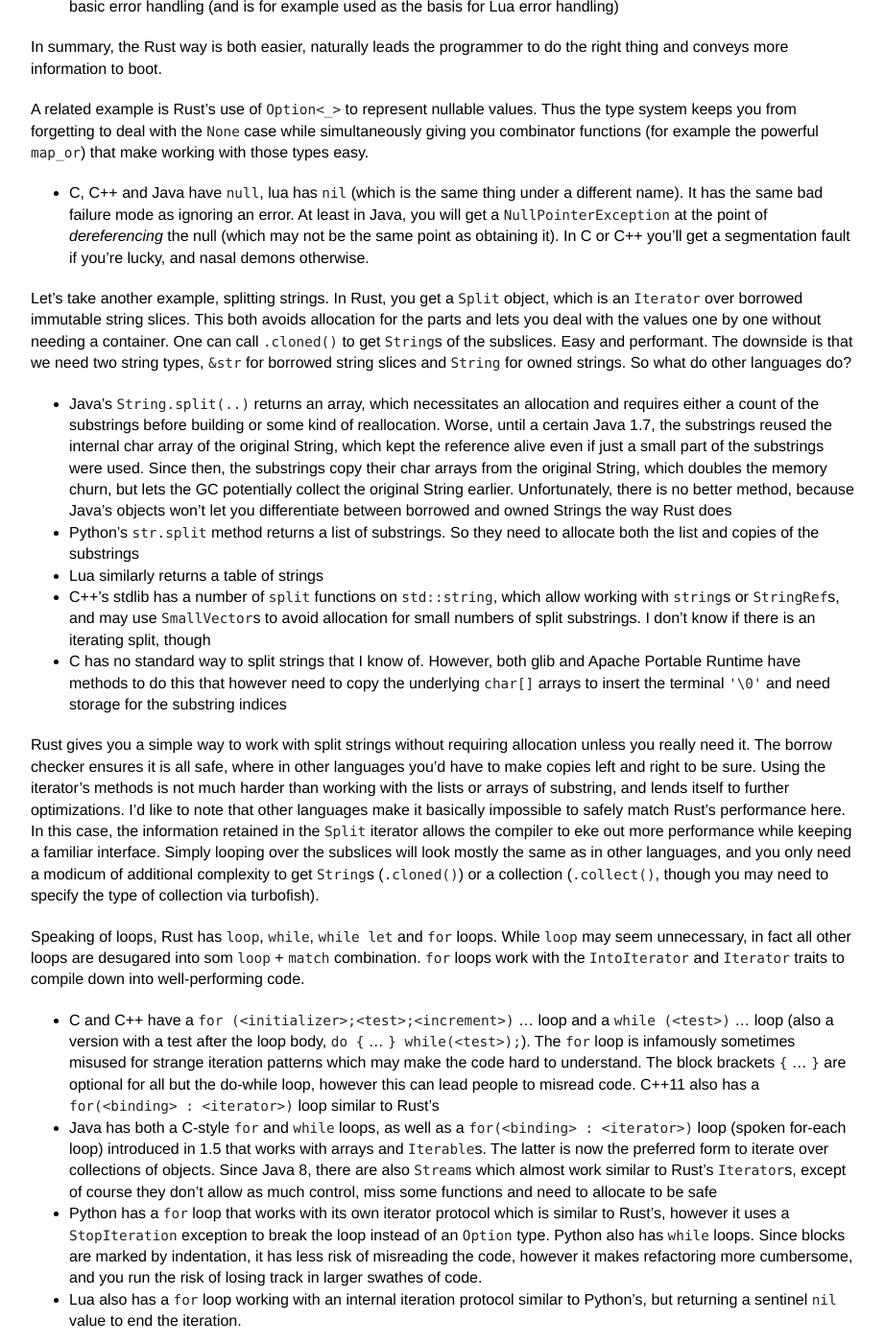
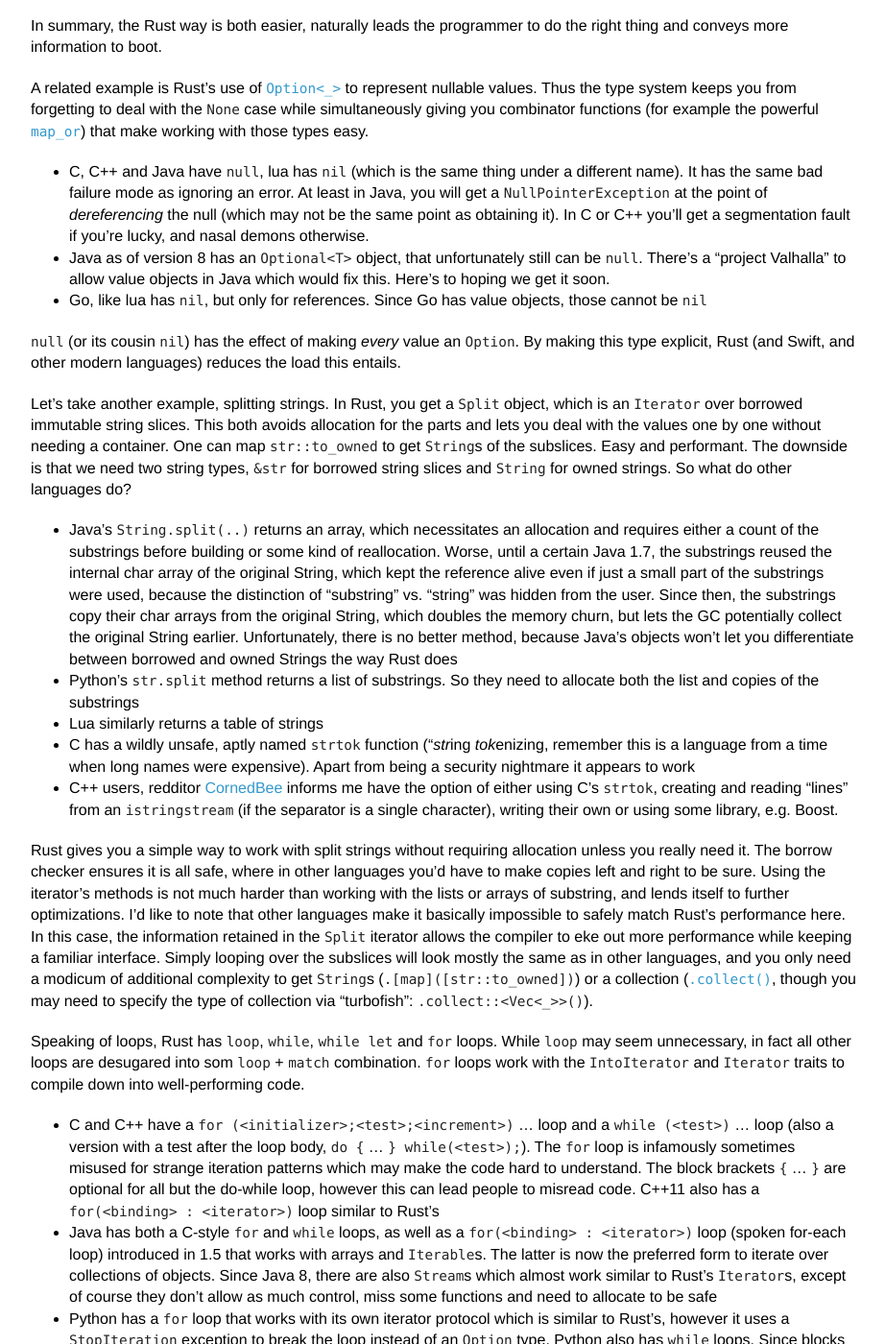
Before and after one commit to llogiq/llogiq.github.io, a Jekyll site: the page built from _posts/2018-04-03-corners.md, in a window 1280 px wide and 1400 px high, scrolled down 1190 px. Shown: the whole window at 96% size, without its empty margins (178-1100 px from the left). Built offline with Jekyll 4.4.1, drawn with Linux system fonts in a browser that asks for light colours; some of the changed text lies outside the part shown.

Commit message:
some corrections & improvements

```diff
--- a/_posts/2018-04-03-corners.md
+++ b/_posts/2018-04-03-corners.md
@@ -61,38 +63,51 @@ for Lua error handling)
 In summary, the Rust way is both easier, naturally leads the programmer to do the right thing and
 conveys more information to boot.
 
-A related example is Rust's use of `Option<_>` to represent nullable values. Thus the type system
+A related example is Rust's use of [`Option<_>`] to represent nullable values. Thus the type system
 keeps you from forgetting to deal with the `None` case while simultaneously giving you combinator
-functions (for example the powerful `map_or`) that make working with those types easy.
+functions (for example the powerful [`map_or`]) that make working with those types easy.
+
+[`Option<_>`]: https://doc.rust-lang.org/std/option/enum.Option.html
+[`map_or`]: https://doc.rust-lang.org/std/option/enum.Option.html#method.map_or
 
 * C, C++ and Java have `null`, lua has `nil` (which is the same thing under a different name). It
 has the same bad failure mode as ignoring an error. At least in Java, you will get a
 `NullPointerException` at the point of *dereferencing* the null (which may not be the same point as
 obtaining it). In C or C++ you'll get a segmentation fault if you're lucky, and nasal demons
 otherwise.
+* Java as of version 8 has an `Optional<T>` object, that unfortunately still can be `null`. There's
+a "project Valhalla" to allow value objects in Java which would fix this. Here's to hoping we get
+it soon.
+* Go, like lua has `nil`, but only for references. Since Go has value objects, those cannot be
+`nil`
+
+`null` (or its cousin `nil`) has the effect of making *every* value an `Option`. By making this
+type explicit, Rust (and Swift, and other modern languages) reduces the load this entails.
 
 Let's take another example, splitting strings. In Rust, you get a `Split` object, which is an
 `Iterator` over borrowed immutable string slices. This both avoids allocation for the parts and
-lets you deal with the values one by one without needing a container. One can call `.cloned()` to
-get `String`s of the subslices. Easy and performant. The downside is that we need two string types,
-`&str` for borrowed string slices and `String` for owned strings. So what do other languages do?
+lets you deal with the values one by one without needing a container. One can map `str::to_owned`
+to get `String`s of the subslices. Easy and performant. The downside is that we need two string
+types, `&str` for borrowed string slices and `String` for owned strings. So what do other languages
+do?
 
 * Java's `String.split(..)` returns an array, which necessitates an allocation and requires either
 a count of the substrings before building or some kind of reallocation. Worse, until a certain Java
 1.7, the substrings reused the internal char array of the original String, which kept the reference
-alive even if just a small part of the substrings were used. Since then, the substrings copy their
-char arrays from the original String, which doubles the memory churn, but lets the GC potentially
-collect the original String earlier. Unfortunately, there is no better method, because Java's
-objects won't let you differentiate between borrowed and owned Strings the way Rust does
+alive even if just a small part of the substrings were used, because the distinction of "substring"
+vs. "string" was hidden from the user. Since then, the substrings copy their char arrays from the
+original String, which doubles the memory churn, but lets the GC potentially collect the original
+String earlier. Unfortunately, there is no better method, because Java's objects won't let you
+differentiate between borrowed and owned Strings the way Rust does
 * Python's `str.split` method returns a list of substrings. So they need to allocate both the list
 and copies of the substrings
 * Lua similarly returns a table of strings
-* C++'s stdlib has a number of `split` functions on `std::string`, which allow working with
-`string`s or `StringRef`s, and may use `SmallVector`s to avoid allocation for small numbers of
-split substrings. I don't know if there is an iterating split, though
-* C has no standard way to split strings that I know of. However, both glib and Apache Portable
-Runtime have methods to do this that however need to copy the underlying `char[]` arrays to insert
-the terminal `'\0'` and need storage for the substring indices
+* C has a wildly unsafe, aptly named `strtok` function ("*str*ing *tok*enizing, remember this is a
+language from a time when long names were expensive). Apart from being a security nightmare it
+appears to work
+* C++ users, redditor [CornedBee](https://www.reddit.com/user/CornedBee) informs me have the option
+of either using C's `strtok`, creating and reading "lines" from an `istringstream` (if the
+separator is a single character), writing their own or using some library, e.g. Boost.
 
 Rust gives you a simple way to work with split strings without requiring allocation unless you
 really need it. The borrow checker ensures it is all safe, where in other languages you'd have to
@@ -102,8 +117,12 @@ that other languages make it basically impossible to safely match Rust's perform
 case, the information retained in the `Split` iterator allows the compiler to eke out more
 performance while keeping a familiar interface. Simply looping over the subslices will look mostly
 the same as in other languages, and you only need a modicum of additional complexity to get
-`String`s (`.cloned()`) or a collection (`.collect()`, though you may need to specify the type of
-collection via turbofish).
+`String`s (`.[map]([str::to_owned])`) or a collection ([`.collect()`], though you may need to specify the
+type of collection via "turbofish": `.collect::<Vec<_>>()`).
+
+[map]: https://doc.rust-lang.org/std/iter/trait.Iterator.html#method.map
+[str::to_owned]: https://doc.rust-lang.org/std/primitive.str.html#method.to_owned
+[`.collect()`]: https://doc.rust-lang.org/std/iter/trait.Iterator.html#method.collect
 
 Speaking of loops, Rust has `loop`, `while`, `while let` and `for` loops. While `loop` may seem
 unnecessary, in fact all other loops are desugared into som `loop` + `match` combination. `for`
```
Also changed, not shown: other parts of _posts/2018-04-03-corners.md (+6 -4 lines).
